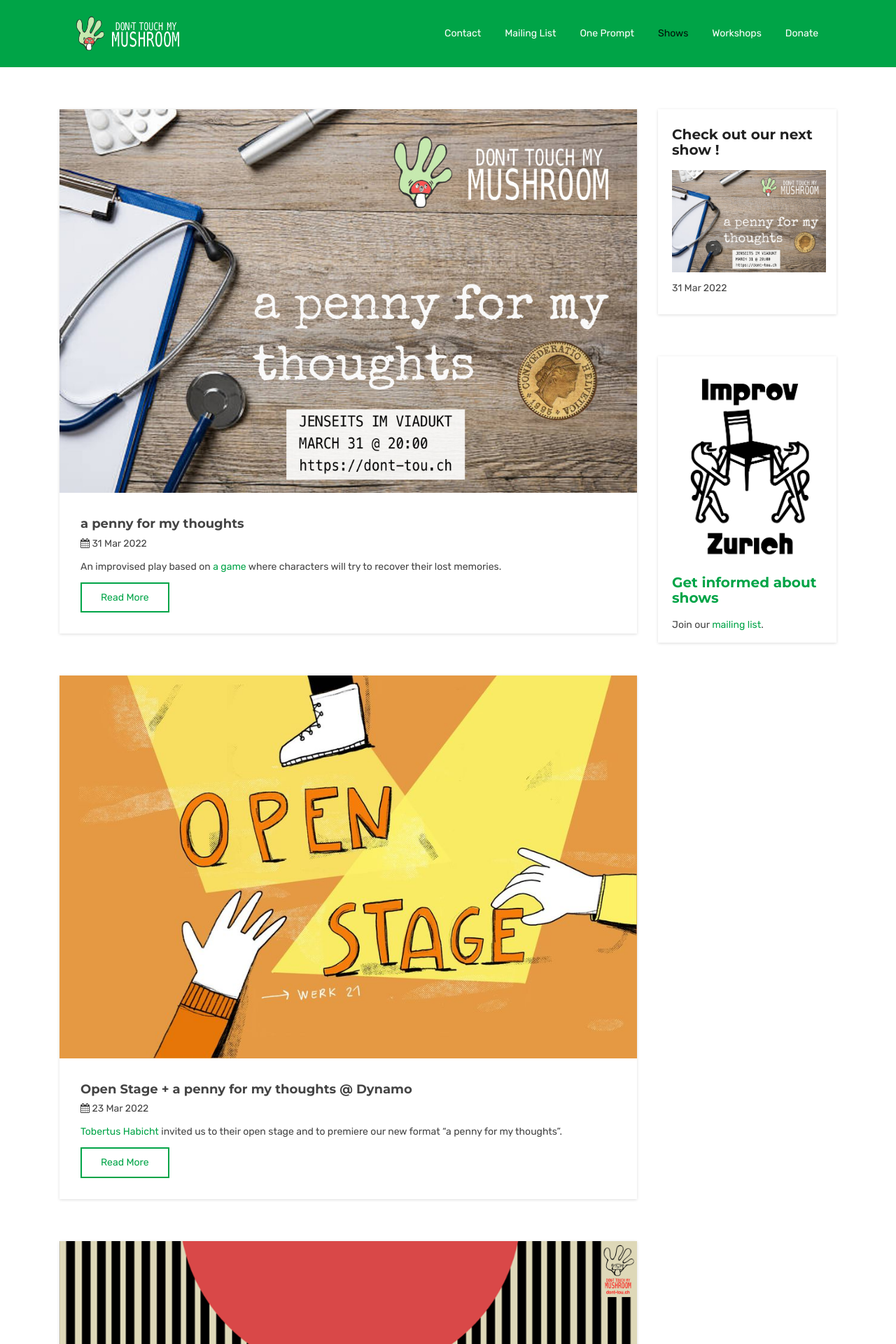
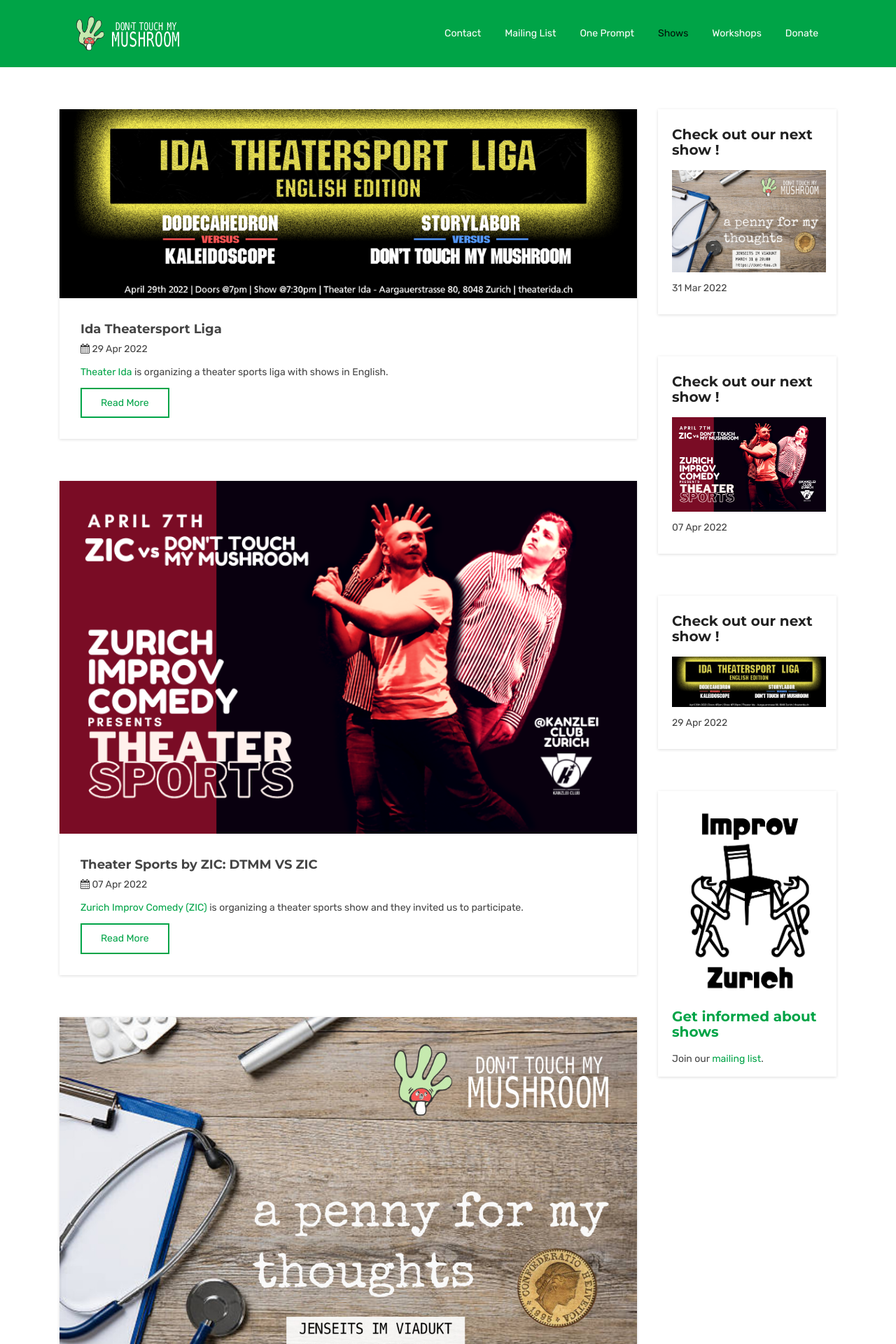
Before and after one commit to dont-touch-my-mushroom/dont-touch-my-mushroom.github.io, a Jekyll site: the page built from shows.html, in a window 1280 px wide. Shown: the top 1920 px of the page at 70% size. Built offline with Jekyll 4.4.1, drawn with Linux system fonts in a browser that asks for light colours.

Commit message:
Added shows in April.

```diff
--- /dev/null
+++ b/_posts/shows/2022-04-07-ZIC_04-2022.md
@@ -0,0 +1,26 @@
+---
+layout: event
+title:  "Theater Sports by ZIC: DTMM VS ZIC"
+date:   2022-04-07T20:00:00ZCET
+doors_open: "19:15"
+time_end: "22:00"
+location: Kanzlei Club
+tags: [show, ZIC, guest]
+categories: show
+ticket_cost: "30 CHF (20CHF for students)"
+ticket_url: "https://eventfrog.ch/zic-apr22"
+img : 2022-04-07-ZIC_04-2022.png
+facebook: "https://www.facebook.com/events/1088341298623039/"
+location_iframe: "https://www.google.com/maps/embed?pb=!1m18!1m12!1m3!1d2701.868345794307!2d8.524278916444082!3d47.375487979170146!2m3!1f0!2f0!3f0!3m2!1i1024!2i768!4f13.1!3m3!1m2!1s0x47900a1a4a153265%3A0xdf1aec9b1b5c50cf!2sKanzlei%20Club!5e0!3m2!1sen!2sch!4v1601038201155!5m2!1sen!2sch"
+eventfrog_event: "6885209406444091923"
+
+---
+[Zurich Improv Comedy (ZIC)](https://www.zurichimprovcomedy.ch/) is organizing a theater sports show and they invited us to participate.
+
+<!--more-->
+
+The home team, [Zurich Improv Comedy (ZIC)](https://www.zurichimprovcomedy.ch/), competes in each show against a different improv group from Switzerland. The two teams improvise scenes based on audience suggestions. It is also the audience’s task to assign points to them – so YOU are in charge!
+
+It’s fast-paced comedy theater – spontaneous, entertaining, interactive, engaging and fun!
+
+Come and see it first hand to fully experience and appreciate the magic of creating theater on the spot.
--- /dev/null
+++ b/_posts/shows/2022-04-29-Ida_04-2022.md
@@ -0,0 +1,22 @@
+---
+layout: event
+title:  "Ida Theatersport Liga"
+date:   2022-04-29T19:30:00ZCET
+doors_open: "19:00"
+time_end: "22:30"
+location: Theater Ida
+tags: [show, Ida, guest, theatersports]
+categories: show
+ticket_cost: "20 CHF (10CHF for students)"
+ticket_url: "https://eventfrog.ch/de/p/theater-buehne/comedy-kabarett/ida-theatersport-liga-english-edition-6901936775364061402.html"
+img : 2022-04-29-Ida_04-2022.png
+# facebook: "https://www.facebook.com/events/1088341298623039/"
+location_iframe: "https://www.google.com/maps/embed?pb=!1m18!1m12!1m3!1d2700.9756943550155!2d8.494274716258431!3d47.39290711070734!2m3!1f0!2f0!3f0!3m2!1i1024!2i768!4f13.1!3m3!1m2!1s0x47900bc30739068d%3A0x8e14214a7c3f08b6!2sTheater%20Ida!5e0!3m2!1sen!2sus!4v1634481986898!5m2!1sen!2sus"
+eventfrog_event: "6901936775364061402"
+
+---
+[Theater Ida](https://www.theaterida.ch/) is organizing a theater sports liga with shows in English.
+
+<!--more-->
+
+Theater Ida presents the Ida Theatersport Liga. 2 teams will compete with the weapons of improvisation theatre. The audience and jury decide and award the points. It will be tough, it will be exciting, it will be emotional, it will be funny, it will be unique and unforgettable – it will be everything and much more.
```
Also changed, not shown: _posts/shows/2022-03-23-dynamo.md (+1 -1 lines), assets/images/2022-04-07-ZIC_04-2022.png (added), assets/images/2022-04-29-Ida_04-2022.png (added).
